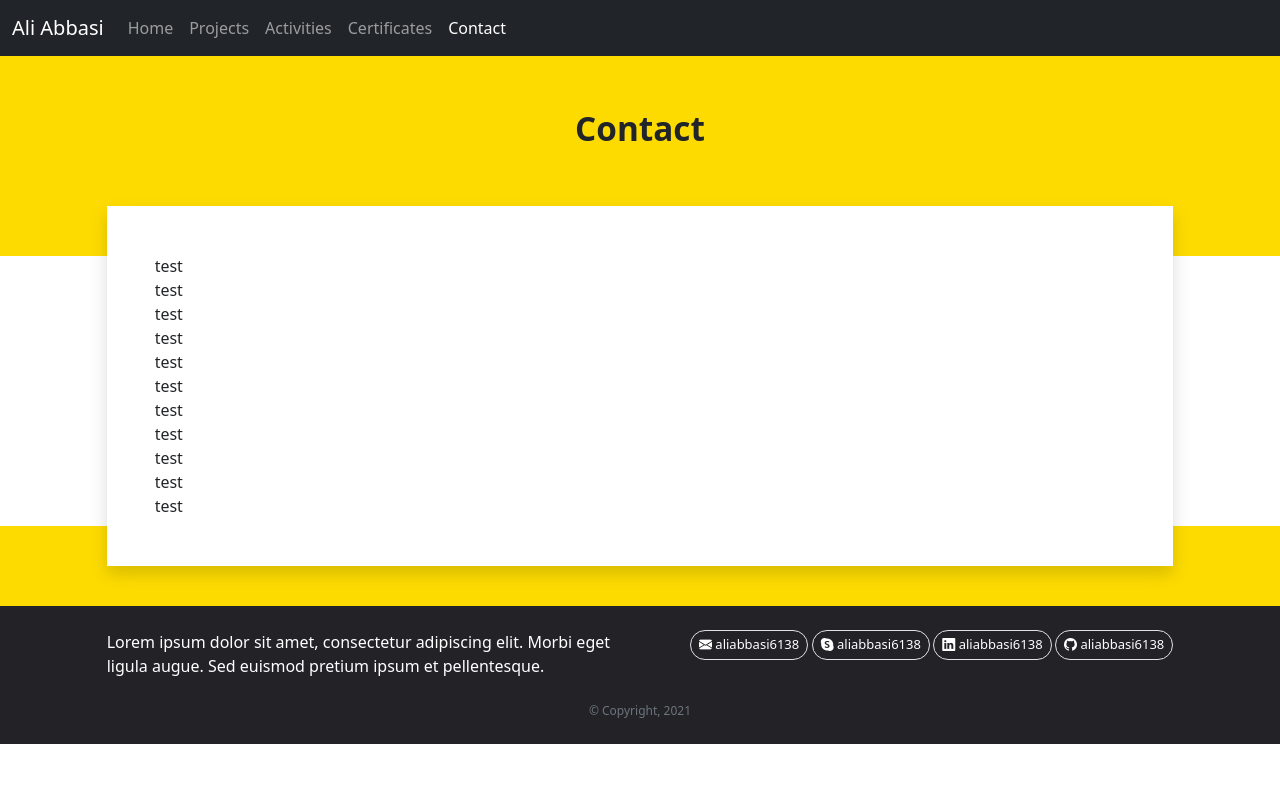
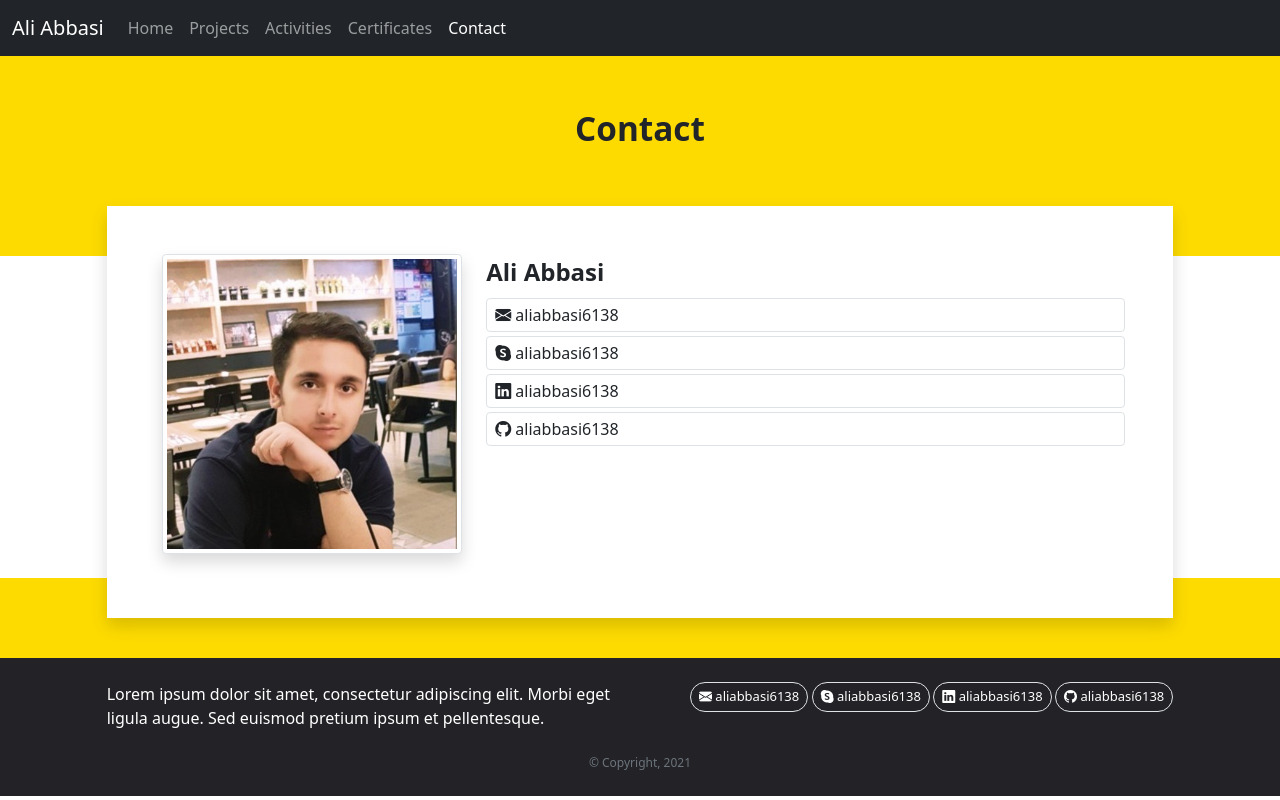
Before and after one commit to itecompro/ali-abbasi-bio, a plain HTML site: page contact.html in a window 1280 px wide. Drawn offline with nearby package versions, Linux system fonts and the light colour scheme.

Commit message:
Update contact.html

```diff
--- a/contact.html
+++ b/contact.html
@@ -53,28 +53,28 @@
         <div class="x-body">
             <div class="row">
                 <div class="col-12 col-sm-10 offset-sm-1 p-5 bg-white shadow">
-                    test
-                    <br />
-                    test
-                    <br />
-                    test
-                    <br />
-                    test
-                    <br />
-                    test
-                    <br />
-                    test
-                    <br />
-                    test
-                    <br />
-                    test
-                    <br />
-                    test
-                    <br />
-                    test
-                    <br />
-                    test
-                    <br />
+                    <div class="row">
+                        <div class="col-12 col-sm-4 mb-3 text-center text-sm-end">
+                            <img width="300" height="400" src="img/profile.jpg" class="img-thumbnail shadow" />
+                        </div>
+                        <div class="col-12 col-sm-8 text-center text-sm-start">
+                            <div class="fw-bold fs-4 mb-2">
+                                Ali Abbasi
+                            </div>
+                            <div class="border rounded p-1 px-2 mb-1">
+                                <i class="bi-envelope-fill"></i> aliabbasi6138
+                            </div>
+                            <div class="border rounded p-1 px-2 mb-1">
+                                <i class="bi-skype"></i> aliabbasi6138
+                            </div>
+                            <div class="border rounded p-1 px-2 mb-1">
+                                <i class="bi-linkedin"></i> aliabbasi6138
+                            </div>
+                            <div class="border rounded p-1 px-2 mb-1">
+                                <i class="bi-github"></i> aliabbasi6138
+                            </div>
+                        </div>
+                    </div>
                 </div>
             </div>
         </div>
```
